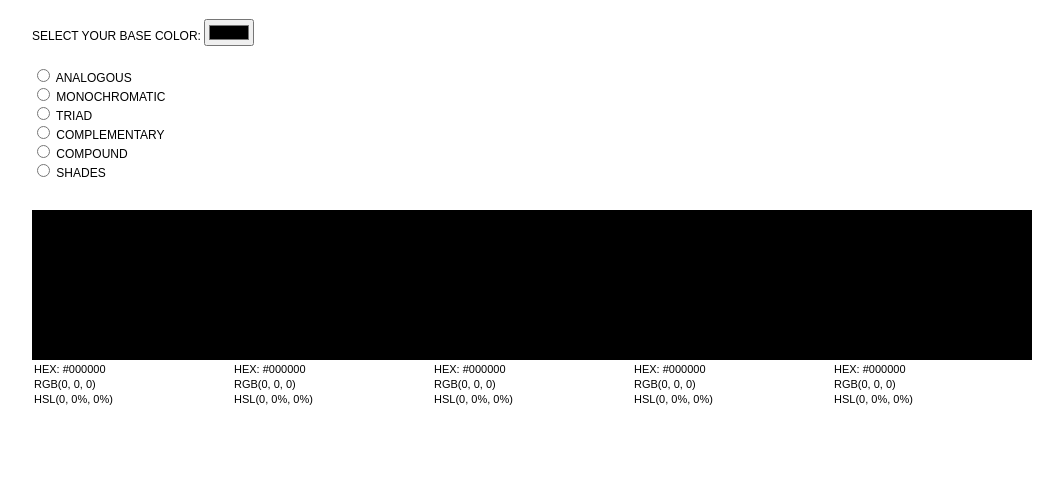
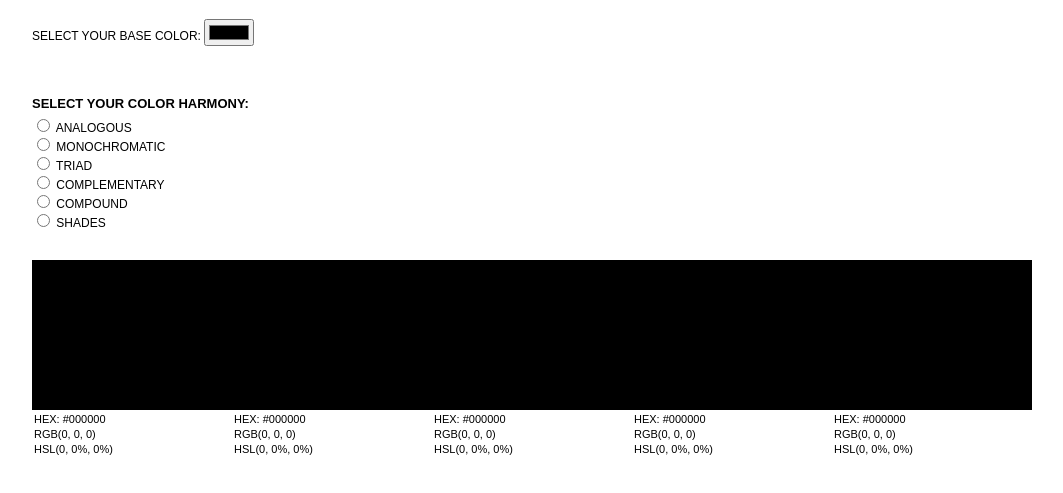
Before and after one commit to vikt5485/colorPalette, a plain HTML site: page index.html in a window 1280 px wide. Shown: the part 61-554 px from the top of the page, without its empty margins (116-1179 px from the left). Drawn offline with Linux system fonts and the light colour scheme.

Commit message:
small changes html + css

```diff
--- a/index.html
+++ b/index.html
@@ -13,6 +13,7 @@
         <h1>Color Palette Designer</h1>
         <label>Select your base color: <input id="color_picker" type="color"></label>
 
+        <h2>Select your color harmony:</h2>
         <form id="buttons">
             <label for="analogous"><input type="radio" name="color_type" id="analogous" value="analogous">
                 Analogous</label>
--- a/style.css
+++ b/style.css
@@ -19,6 +19,7 @@ body {
     display: flex;
     flex-direction: column;
     margin: 20px 0;
+    margin-top: 0;
 }
 .color_container {
     display: flex;
@@ -52,3 +53,9 @@ label {
     text-transform: uppercase;
     font-size: 12px;
 }
+
+h2 {
+    font-size: 13px;
+    margin: 50px 0 5px 0;
+    text-transform: uppercase;
+}
```
